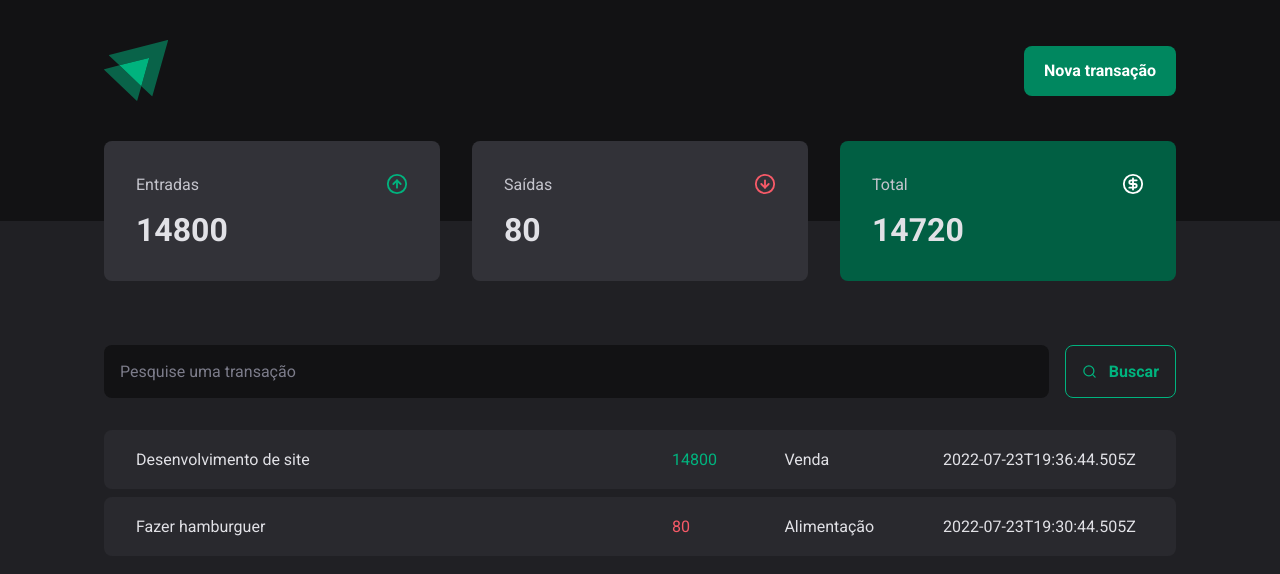
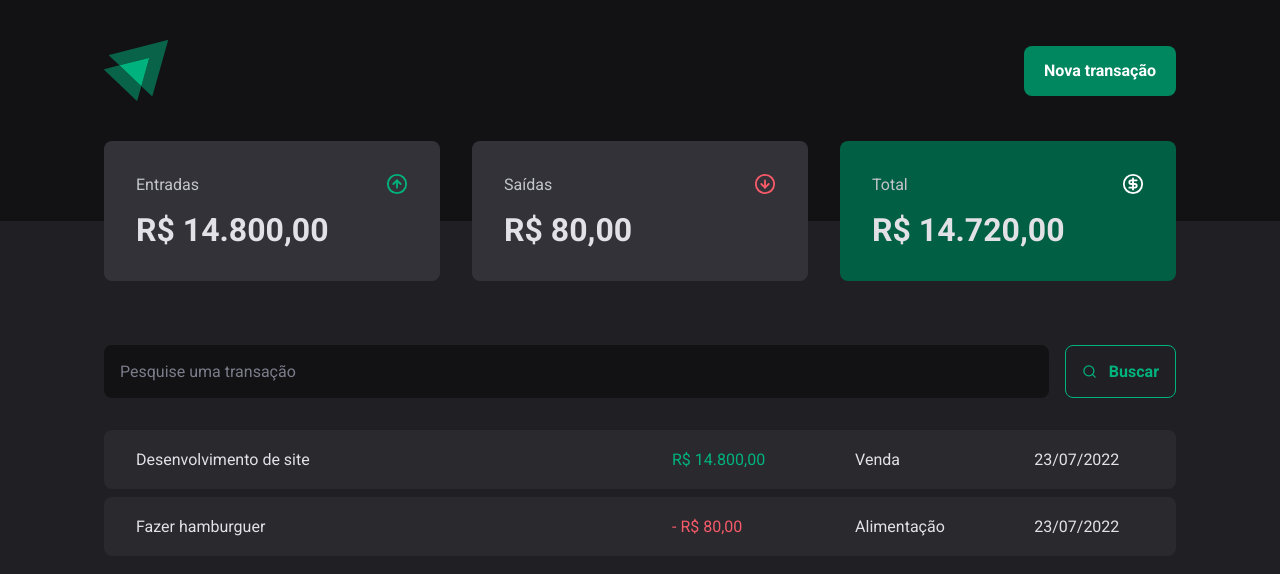
Before and after one commit to ViniciusBaylet/dt-money, a React (Vite) app: page / in a window 1280 px wide. Shown: the top 574 px of the page. Built offline with nearby package versions, Linux system fonts and the light colour scheme; data requests are answered from the project's data file.

Commit message:
formatando valores

```diff
--- a/src/components/Summary/index.tsx
+++ b/src/components/Summary/index.tsx
@@ -2,6 +2,7 @@
 import { SummaryCard, SummaryContainer } from "./styles";
 import { useContext } from "react";
 import { TransactionsContext } from "../../contexts/TransactionContext";
+import { priceFormatter } from "../../utils/formatter";
 
 export function Summary() {
 
@@ -31,7 +32,7 @@
                     <CircleArrowUp size={22} color="#00b37e" />
                 </header>
 
-                <strong>{summary.income}</strong>
+                <strong>{priceFormatter.format(summary.income)}</strong>
             </SummaryCard>
 
             <SummaryCard>
@@ -40,7 +41,7 @@
                     <CircleArrowDown size={22} color="#f75a68" />
                 </header>
 
-                <strong>{summary.outcome}</strong>
+                <strong>{priceFormatter.format(summary.outcome)}</strong>
             </SummaryCard>
 
             <SummaryCard variant="green">
@@ -49,7 +50,7 @@
                     <CircleDollarSign size={22} color="#fff" />
                 </header>
 
-                <strong>{summary.total}</strong>
+                <strong>{priceFormatter.format(summary.total)}</strong>
             </SummaryCard>
         </SummaryContainer>
     )
--- a/src/pages/Transactions/index.tsx
+++ b/src/pages/Transactions/index.tsx
@@ -4,6 +4,7 @@
 import { SearchForm } from "./components/SearchForm";
 import { PriceHighlight, TransactionsContainer, TransactionsTable } from "./styles";
 import { TransactionsContext } from "../../contexts/TransactionContext";
+import { dateFormatter, priceFormatter } from "../../utils/formatter";
 
 
 export function Transactions() {
@@ -25,11 +26,12 @@
                                     <td width="50%">{transaction.description}</td>
                                     <td>
                                         <PriceHighlight variant={transaction.type}>
-                                            {transaction.price}
+                                            {transaction.type == 'outcome' && '- '}
+                                            {priceFormatter.format(transaction.price)}
                                         </PriceHighlight>
                                     </td>
                                     <td>{transaction.category}</td>
-                                    <td>{transaction.createdAt}</td>
+                                    <td>{dateFormatter.format(new Date(transaction.createdAt))}</td>
                                 </tr>
                             )
                         })}
--- /dev/null
+++ b/src/utils/formatter.ts
@@ -0,0 +1,6 @@
+export const dateFormatter = new Intl.DateTimeFormat('pt-BR');
+
+export const priceFormatter = new Intl.NumberFormat('pt-BR', {
+    style: 'currency',
+    currency: 'BRL'
+});
```
Also changed, not shown: 1 other file (tests, documents, lock files or other folders).
